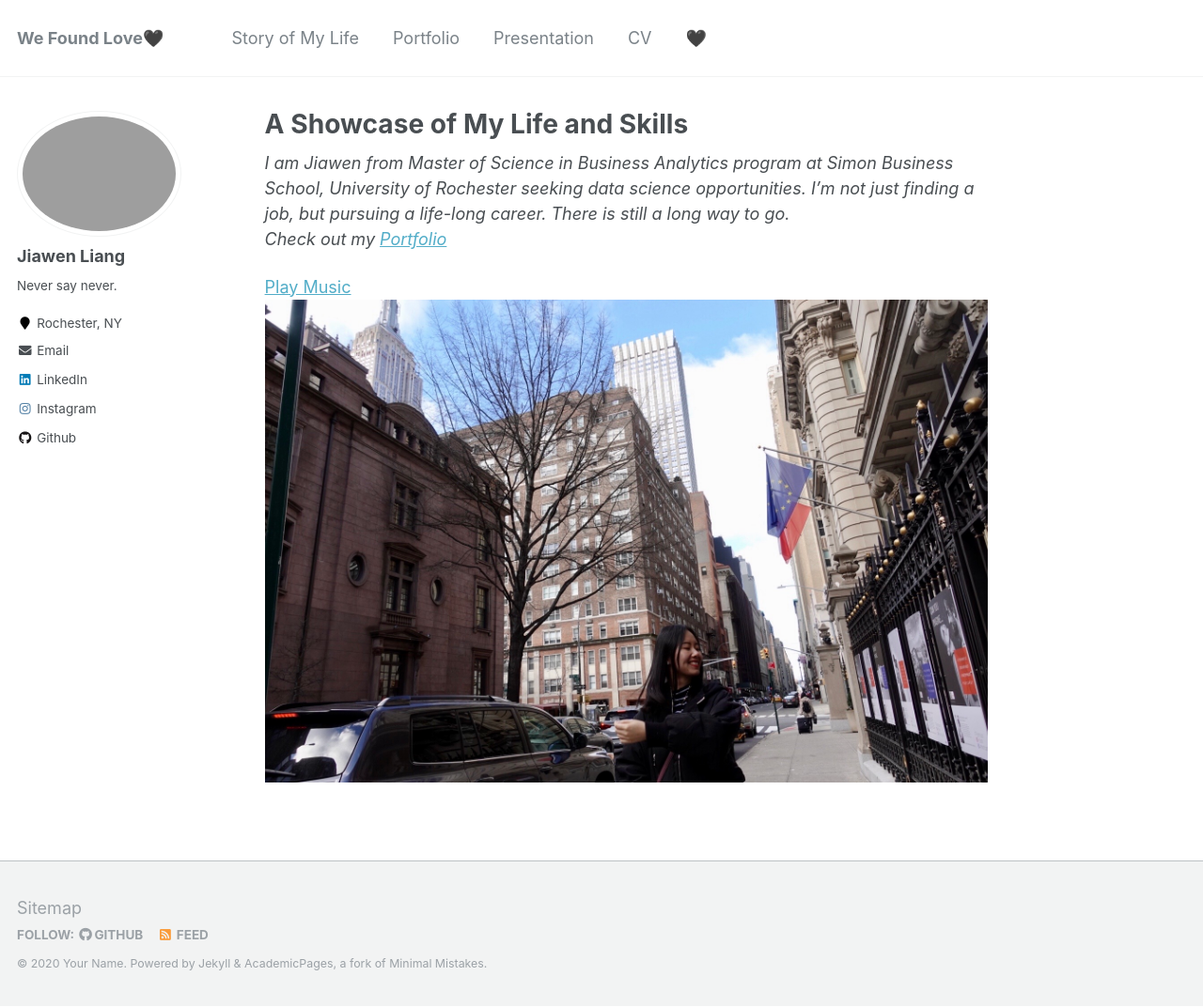
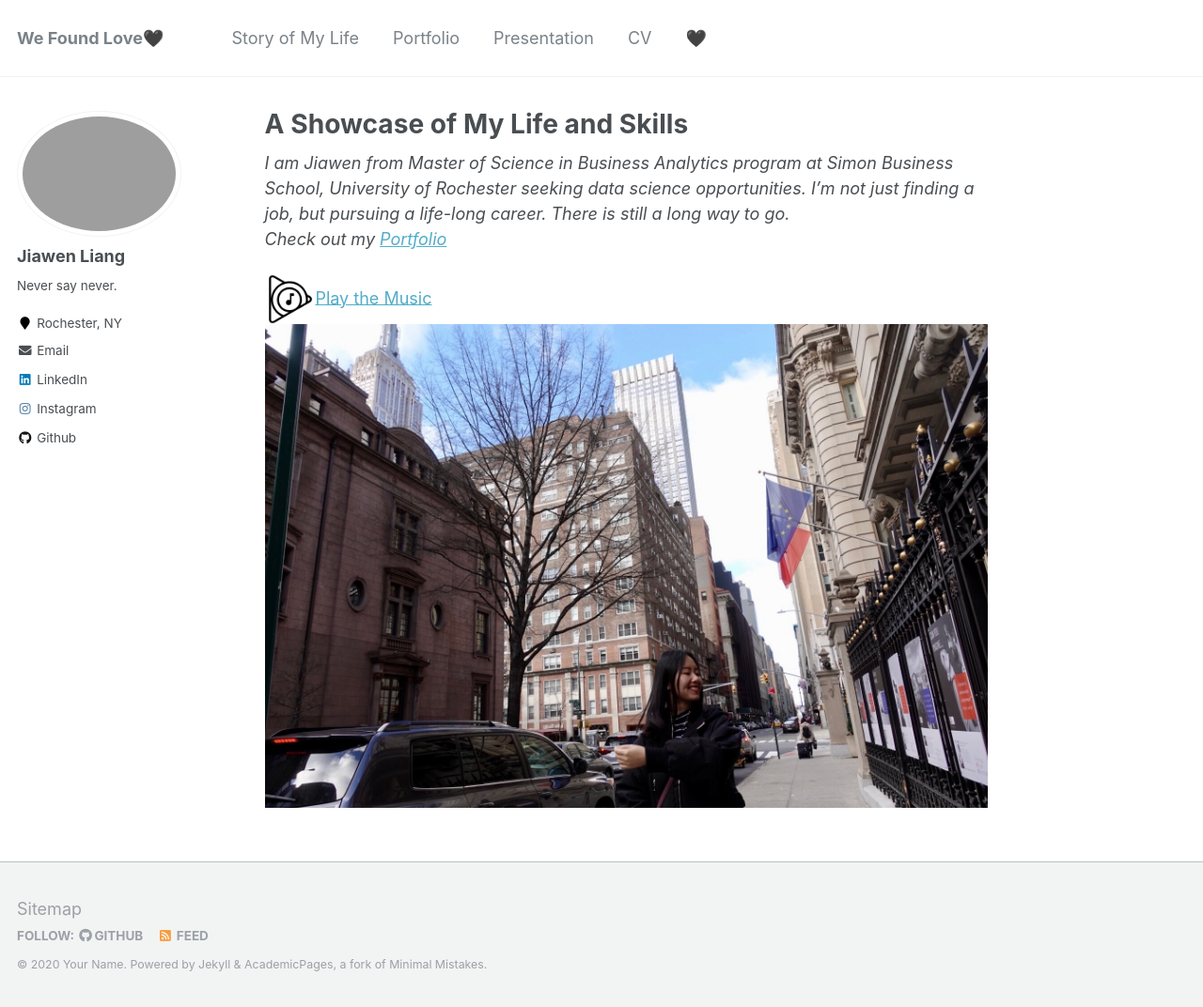
Before and after one commit to DavinaLiang/davinaliang.github.io, a Jekyll site: the page built from _pages/about.md, in a window 1280 px wide and 1072 px high. Shown: the whole window at 94% size. Built offline with Jekyll 4.4.1, drawn with Linux system fonts in a browser that asks for light colours.

Commit message:
Update about.md

```diff
--- a/_pages/about.md
+++ b/_pages/about.md
@@ -11,5 +11,5 @@ redirect_from:
 <br />
 *Check out my [Portfolio](/portfolio.md)*
 
-[Play Music](/files/lo.mp3)
+![](/images/play.png){:height="7%" width="7%"}[Play the Music](/files/lo.mp3)
 ![](/images/street.JPG)
```
